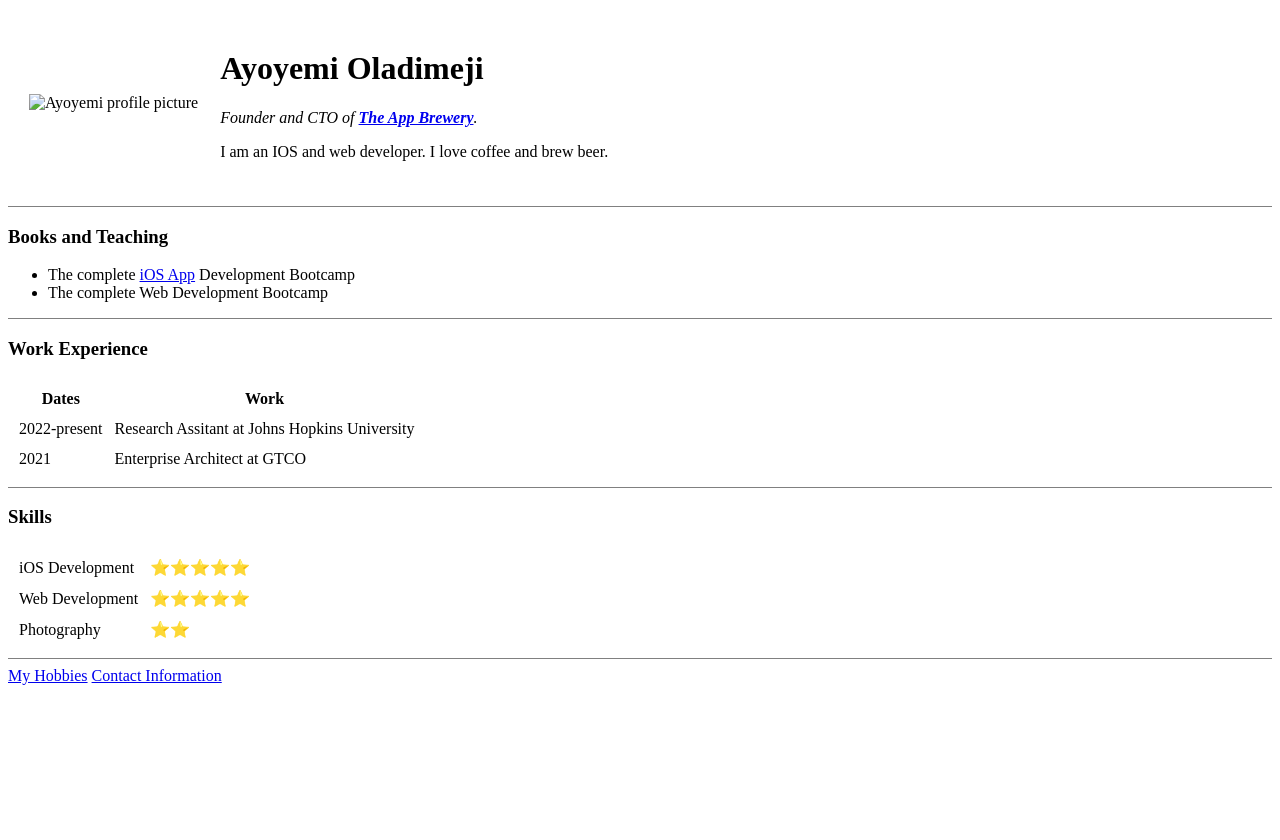
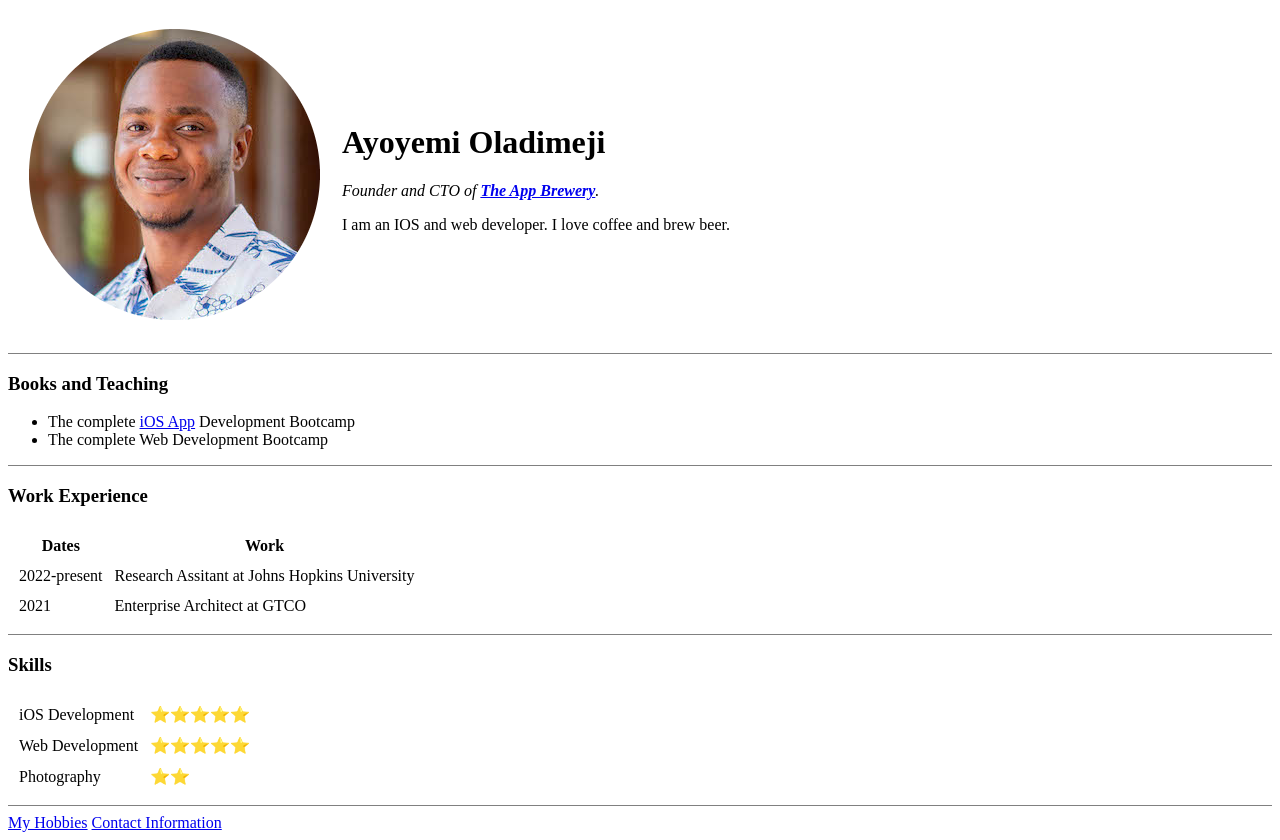
Before and after one commit to Ayoyemit/cv, a plain HTML site: page index.html in a window 1280 px wide. Before the commit the page ends 800 px from the top, so only its background shows below. Drawn offline with Linux system fonts and the light colour scheme.

Commit message:
image directory

```diff
--- a/index.html
+++ b/index.html
@@ -8,7 +8,7 @@
   <body>
     <table cellspacing="20">
       <tr>
-        <td><img src="Image/Ayoimg.png" alt="Ayoyemi profile picture" /></td>
+        <td><img src="Ayoimg.png" alt="Ayoyemi profile picture" /></td>
         <td>
           <h1>Ayoyemi Oladimeji</h1>
           <p>
```
